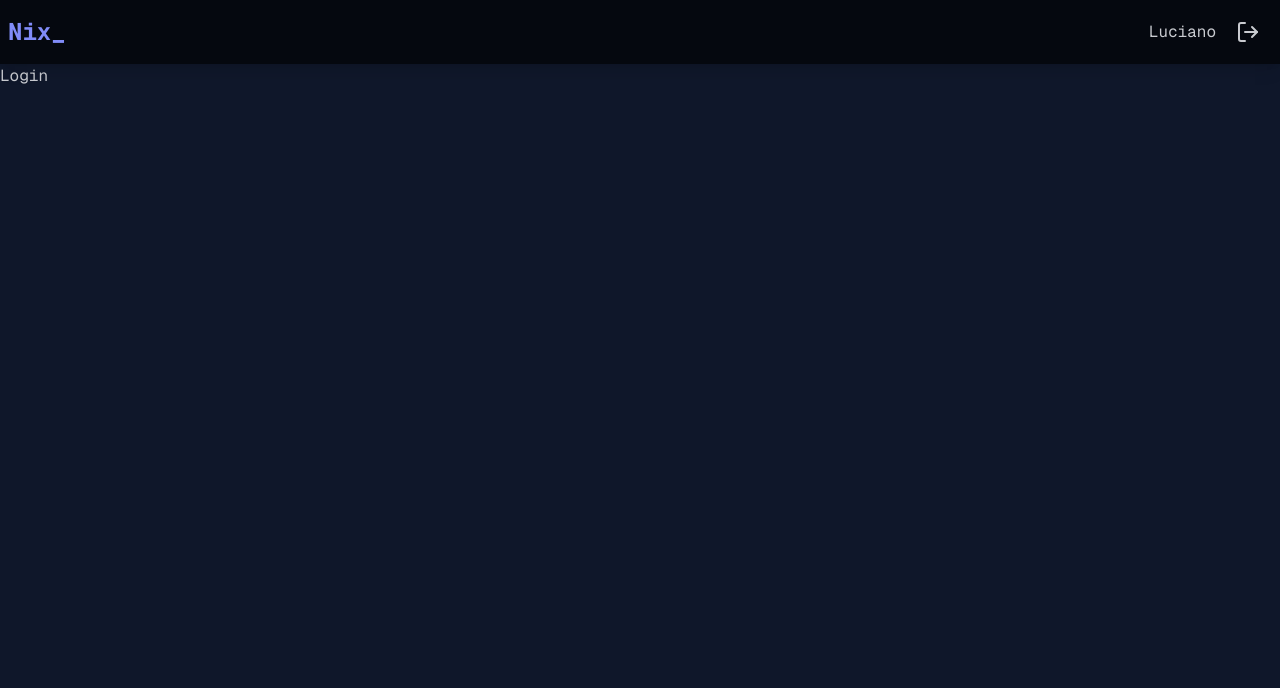
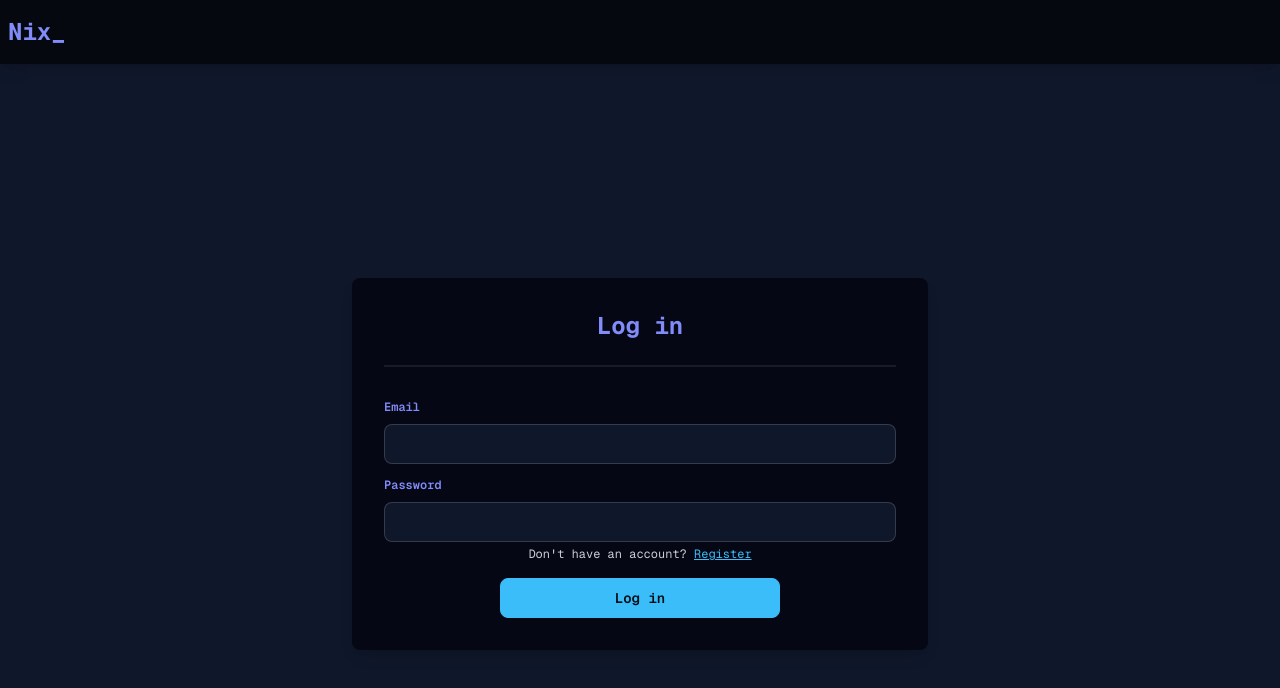
Before and after one commit to Clavi-K/NixApp, a Next.js app: page /user/login in a window 1280 px wide. Shown: the top 688 px of the page. Built offline with nearby package versions, Linux system fonts and the light colour scheme.

Commit message:
parece que por fin dejo funcionando el login / register

```diff
--- a/src/app/layout.js
+++ b/src/app/layout.js
@@ -19,8 +19,8 @@ export default function RootLayout({ children }) {
     <html lang="en">
       <body className={`${geistMono.className}`}>
         <AuthProvider>
-            <Navbar />
-            {children}
+          <Navbar />
+          {children}
         </AuthProvider>
       </body>
     </html >
--- a/src/app/page.js
+++ b/src/app/page.js
@@ -6,7 +6,7 @@ import { useEffect } from "react";
 
 export default function Home() {
 
-  const user = useAuth()
+  const { user } = useAuth()
 
   useEffect(() => {
     if (!user) redirect("/user/login")
--- a/src/app/user/login/page.jsx
+++ b/src/app/user/login/page.jsx
@@ -1,3 +1,99 @@
+"use client"
+
+import { loginUser } from "@/app/actions"
+import { useAuth } from "@/context/AuthContext"
+import { redirect } from "next/navigation"
+import { useEffect, useState } from "react"
+import { jwtDecode } from "jwt-decode"
+import Link from "next/link"
+
 export default function Login() {
-    return (<div>Login</div>)
+
+    const { user, setUser } = useAuth()
+
+    useEffect(() => {
+        if (user) redirect("/")
+    }, [])
+
+    const [errors, setErrors] = useState({})
+    const [loading, setLoading] = useState(false)
+    const [form, setForm] = useState({
+        email: "",
+        password: "",
+    })
+
+    const handleChange = (e) => {
+        const { id, value } = e.target
+        setForm(prev => ({ ...prev, [id]: value }))
+        setErrors(prev => ({ ...prev, [id]: id !== "password" ? "" : [] }))
+    }
+
+    const formValidation = () => {
+        const newErrors = {}
+        const emailRegex = /^(([^<>()[\]\\.,;:\s@"]+(\.[^<>()[\]\\.,;:\s@"]+)*)|.(".+"))@((\[[0-9]{1,3}\.[0-9]{1,3}\.[0-9]{1,3}\.[0-9]{1,3}\])|(([a-zA-Z\-0-9]+\.)+[a-zA-Z]{2,}))$/
+
+        if (!form.email || !form.email.trim() || !form.email.match(emailRegex)) newErrors.email = "Insert a valid email"
+        if (!form.password || !form.password.trim()) newErrors.password = ["Insert a valid password"]
+
+        return newErrors
+    }
+
+    const handleFormSubmit = async (e) => {
+        e.preventDefault()
+        const validationErrors = formValidation()
+
+        if (Object.keys(validationErrors).length > 0) {
+            setErrors(validationErrors)
+            return
+        }
+
+        setLoading(true)
+        const userRes = await loginUser(form)
+
+        if (userRes.accessToken) {
+            localStorage.setItem("nixAccessToken", userRes.accessToken)
+            const user = jwtDecode(userRes.accessToken)
+            setUser(user._doc ? user._doc : user)
+            redirect("/")
+        } else if (userRes.error) {
+
+            if (userRes.error.includes("password")) {
+                setErrors(prev => ({ ...prev, password: userRes.error }))
+            } else {
+                setErrors(prev => ({ ...prev, email: userRes.error }))
+            }
+
+        }
+
+        setLoading(false)
+    }
+
+    return (<div className="flex flex-col items-center justify-center min-h-screen bg-base-100">
+        <form className="bg-secondary-content p-8 rounded-lg shadow-lg flex flex-col items-center w-full max-w-xl" onSubmit={handleFormSubmit}>
+            <h3 className="text-2xl text-secondary font-bold">Log in</h3>
+            <div className="divider"></div>
+            <fieldset className="fieldset w-full">
+                <legend className="fieldset-legend text-secondary">Email</legend>
+                <input id="email" className="input w-full" type="email" value={form.email} onChange={handleChange} />
+                <span className="label text-error" hidden={!errors.email} >{errors.email}</span>
+            </fieldset>
+
+            <fieldset className="fieldset w-full">
+                <legend className="fieldset-legend text-secondary">Password</legend>
+                <input id="password" className="input w-full" type="password" value={form.password} onChange={handleChange} />
+                {
+                    errors.password?.map((p, idx) => (
+                        <span className="label text-error" key={idx}>{p}</span>
+                    ))
+                }
+            </fieldset>
+
+            <h5 className="text-xs text-neutral-content">Don't have an account? <Link href="/user/register" className="link text-primary">Register</Link></h5>
+            <button className="btn btn-primary mt-4 w-70" type="submit">Log in</button>
+        </form>
+        <div hidden={!loading} className="fixed inset-0 z-50 bg-black/50 flex items-center justify-center">
+            <span className="loading loading-spinner text-primary w-16 h-16"></span>
+        </div>
+
+    </div>)
 }
--- a/src/app/user/register/page.jsx
+++ b/src/app/user/register/page.jsx
@@ -3,11 +3,17 @@
 import { registerUser } from "@/app/actions"
 import { useAuth } from "@/context/AuthContext"
 import Link from "next/link"
-import { useState } from "react"
+import { redirect } from "next/navigation"
+import { useEffect, useState } from "react"
+import { jwtDecode } from "jwt-decode"
 
 export default function Register() {
 
-    const { setUser } = useAuth()
+    const { user, setUser } = useAuth()
+
+    useEffect(() => {
+        if (user) redirect("/")
+    }, [])
 
     const [alert, setAlert] = useState({
         visible: false,
@@ -93,19 +99,20 @@ export default function Register() {
             return
         }
 
-        // setLoading(true)
+        setLoading(true)
         const userRes = await registerUser(form)
-        console.log(userRes)
 
         if (userRes.accessToken) {
             localStorage.setItem("nixAccessToken", userRes.accessToken)
-            const user = jwtDecode(accessToken)
+            const user = jwtDecode(userRes.accessToken)
             setUser(user._doc ? user._doc : user)
+            setLoading(false)
+            redirect("/")
         } else if (userRes.error) {
+            setLoading(false)
             handleAlert({ visible: true, msg: userRes.error })
         }
 
-        setLoading(false)
     }
 
     return (<div className="flex flex-col items-center justify-center min-h-screen bg-base-100">
@@ -147,10 +154,8 @@ export default function Register() {
             </fieldset>
 
             <h5 className="text-xs text-neutral-content">Already have an account? <Link href="/user/login" className="link text-primary">Log in</Link></h5>
-
             <button className="btn btn-primary mt-4 w-70" type="submit">Register</button>
         </form>
-        {/* <div className={`alert alert-error mt-0 w-full max-w-xl fixed bottom-0 rounded-b-none ${alert.visible ? "animate-slide-up" : "opacity-0"}`} hidden={!alert.visible} >{alert.msg}</div> */}
         <div className={`alert alert-error mt-0 w-full max-w-xl fixed bottom-0 rounded-b-none duration-500 ease-out transition-all ${alert.visible ? "opacity-100" : "opacity-0"}`} >{alert.msg}</div>
         <div hidden={!loading} className="fixed inset-0 z-50 bg-black/50 flex items-center justify-center">
             <span className="loading loading-spinner text-primary w-16 h-16"></span>
--- /dev/null
+++ b/src/components/Modal.jsx
@@ -0,0 +1,14 @@
+
+export default function Modal() {
+    return (<dialog id="modalTest" className="modal">
+        <div className="modal-box">
+            <h3 className="text-lg font-bold">Confirmation</h3>
+            <p className="py-4">Are you sure you want to log out?</p>
+            <div className="modal-action">
+                <form method="dialog">
+                    <button className="btn">Close</button>
+                </form>
+            </div>
+        </div>
+    </dialog>)
+}
--- a/src/components/Navbar.jsx
+++ b/src/components/Navbar.jsx
@@ -1,14 +1,36 @@
+"use client"
+
 import { LogOut } from "lucide-react"
 
+import { logoutUser } from "@/app/actions"
+import { redirect } from "next/navigation"
+import { useAuth } from "@/context/AuthContext"
+
 export default function Navbar() {
-    return (<div className="navbar bg-navbar shadow-lg nixNavbar">
+    const { user, setUser } = useAuth()
+
+    const handleLogoutBtn = async () => {
+
+        const userToken = localStorage.getItem("nixAccessToken")
+
+        if (userToken) {
+            await logoutUser(userToken)
+            localStorage.removeItem("nixAccessToken")
+            setUser(null)
+        }
+
+        redirect("/user/login")
+    }
+
+    return (<div className="navbar bg-navbar shadow-lg ">
         <div className="navbar-start">
             <h3 className="text-2xl text-secondary font-bold">Nix_</h3>
         </div>
         <div className="navbar-center"></div>
-        <div className="navbar-end" hidden={false}>
-            <p className="mr-5 transition-all transition-discrete hover:text-primary">Luciano</p>
-            <LogOut className="transition-all transition-discrete hover:text-error mr-3"/>
+        <div className="navbar-end" hidden={!user}>
+            <p className="mr-5 transition-all transition-discrete hover:text-primary">{user?.name}</p>
+            <LogOut className="transition-all transition-discrete hover:text-error mr-3" onClick={handleLogoutBtn} />
         </div>
+
     </div>)
 }
--- a/src/context/AuthContext.jsx
+++ b/src/context/AuthContext.jsx
@@ -7,7 +7,9 @@ import { jwtDecode } from 'jwt-decode';
 const AuthContext = createContext();
 
 export const AuthProvider = ({ children }) => {
+
     const [user, setUser] = useState(null)
+    const [loading, setLoading] = useState(true)
 
     useEffect(() => {
         const userToken = localStorage.getItem("nixAccessToken")
@@ -15,11 +17,21 @@ export const AuthProvider = ({ children }) => {
             const decodedUserToken = jwtDecode(userToken)
             setUser(decodedUserToken._doc ? decodedUserToken._doc : decodedUserToken)
         }
+
+        setLoading(false)
+
     }, []);
 
     return (
         <AuthContext.Provider value={{ user, setUser }}>
-            {children}
+            {
+                loading ?
+                    <div hidden={!loading} className="fixed inset-0 z-50 bg-black/50 flex items-center justify-center">
+                        <span className="loading loading-spinner text-primary w-16 h-16"></span>
+                    </div>
+                    :
+                    <>{children}</>
+            }
         </AuthContext.Provider>
     );
 };
```
Also changed, not shown: src/components/UserLoader.jsx (added).
